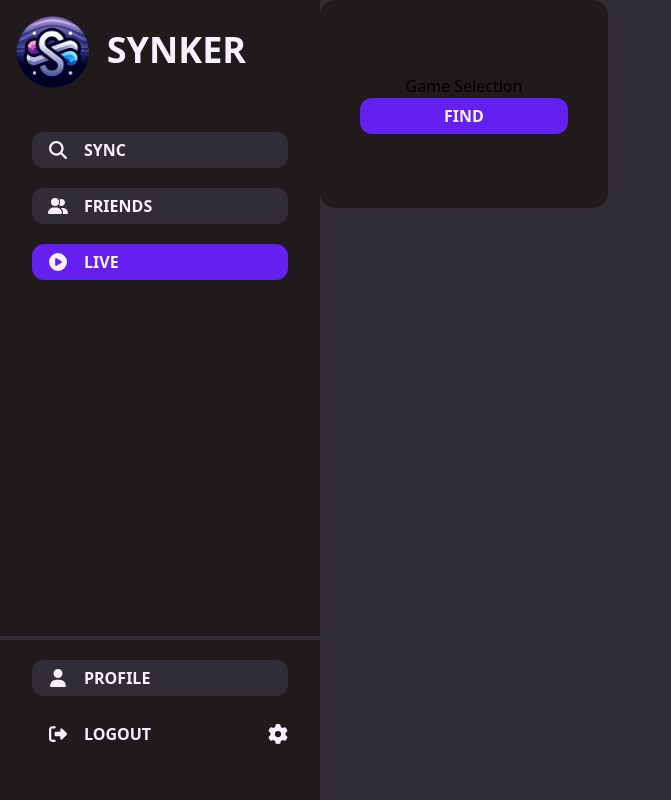
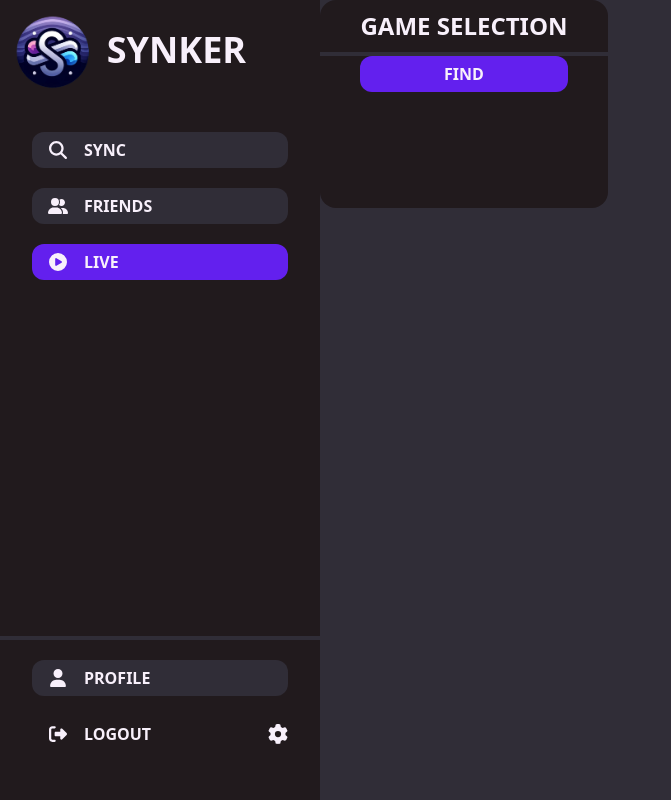
Before and after one commit to varangill/Synker, a React (Vite) app in the folder client/: page /live in a window 1280 px wide. Shown: the whole page, without its empty margins (0-671 px from the left). Built offline with nearby package versions, Linux system fonts and the light colour scheme; a web font is replaced by a local one.

Commit message:
Add game selection title styling

```diff
--- a/client/src/ui/components/GameSelection.tsx
+++ b/client/src/ui/components/GameSelection.tsx
@@ -1,8 +1,11 @@
 import Dropdown from "./Dropdown";
 const GameSelection = () => {
   return (
-    <div className="game-selection-container rounded-2xl flex flex-col justify-center items-center bg-gray-200 w-4/5 md:w-4/5 lg:w-1/5 xl:w-1/5 min-w-72 h-1/4 h-52">
-      <div>Game Selection</div>
+    <div className="game-selection-container rounded-2xl flex flex-col items-center bg-gray-200 w-4/5 md:w-4/5 lg:w-1/5 xl:w-1/5 min-w-72 h-52">
+      <div className="game-selection-title flex text-white h-1/4 font-bold items-center text-2xl">
+        <div>GAME SELECTION</div>
+      </div>
+      <div className="title-line w-full bg-gray-100 h-1"></div>
       <Dropdown></Dropdown>
       <button
         className={
```
